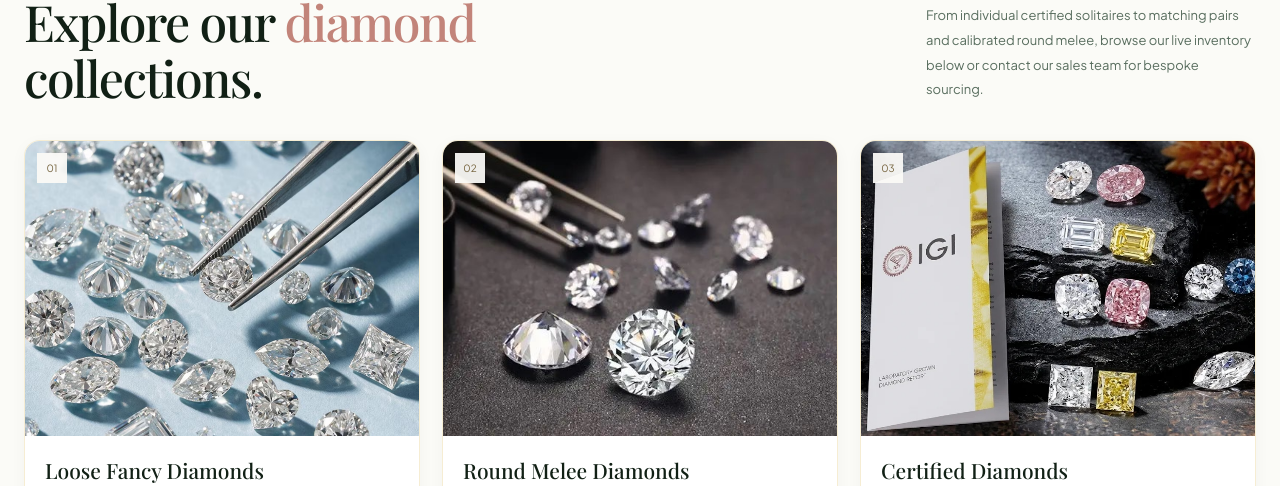
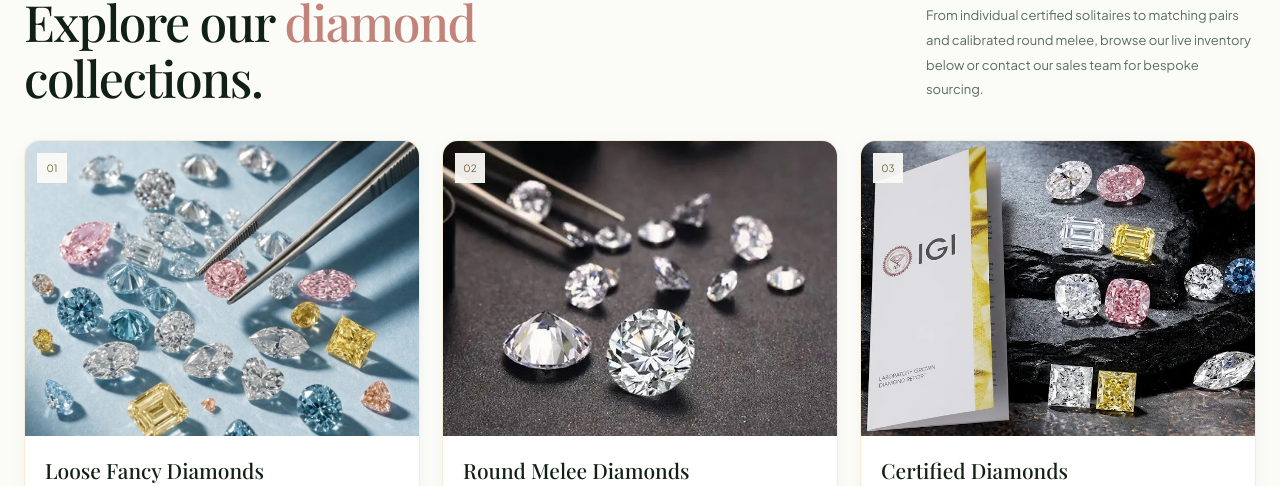
Before and after one commit to kuldeepsingh343/heyman-diamond-website, a React (Vite) app: page / in a window 1280 px wide. Shown: the part 1170-1656 px from the top of the page. Built offline with nearby package versions, Linux system fonts and the light colour scheme; no server answers; a web font is replaced by a local one.

Commit message:
feat(catalog): use official tweezers sorting photograph for Loose Fancy Diamonds category

```diff
--- a/src/DiamondCollection.tsx
+++ b/src/DiamondCollection.tsx
@@ -38,7 +38,7 @@ const categoriesMeta = [
     number: '01',
     name: 'Loose Fancy Diamonds',
     description: 'Explore fancy shapes and distinctive diamond styles.',
-    image: '/loose-fancy-diamonds.png',
+    image: '/loose-fancy-diamonds.jpg',
   },
   {
     categoryKey: 'Round Melee Diamonds',
--- a/src/InstagramReels.tsx
+++ b/src/InstagramReels.tsx
@@ -10,7 +10,7 @@ const curatedReels: InstagramReel[] = [
   {
     id: 'curated-1',
     permalink: 'https://www.instagram.com/heymandiamond_llc',
-    thumbnailUrl: '/loose-fancy-diamonds.png',
+    thumbnailUrl: '/loose-fancy-diamonds.jpg',
   },
   {
     id: 'curated-2',
--- a/src/diamondUtils.ts
+++ b/src/diamondUtils.ts
@@ -48,7 +48,7 @@ export function getDiamondMedia(diamond: {
   }
   if (c.includes('fancy') || s.includes('fancy')) {
     return {
-      imageUrl: '/loose-fancy-diamonds.png',
+      imageUrl: '/loose-fancy-diamonds.jpg',
       videoUrl: diamond.videoUrl || null,
       isFallback: true,
     }
```
Also changed, not shown: public/loose-fancy-diamonds.jpg (added), public/loose-fancy-diamonds.png.
